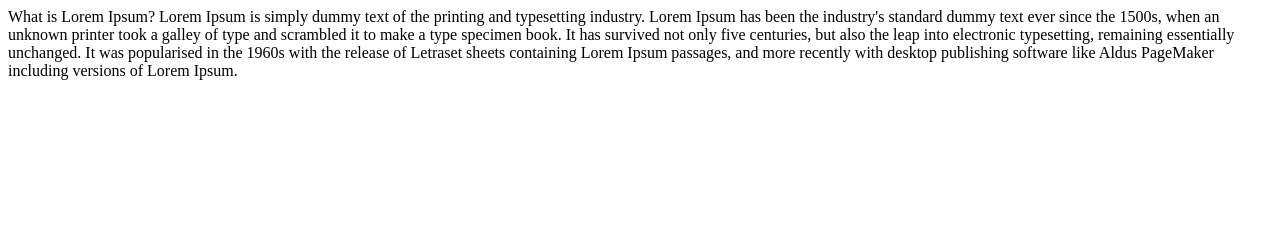
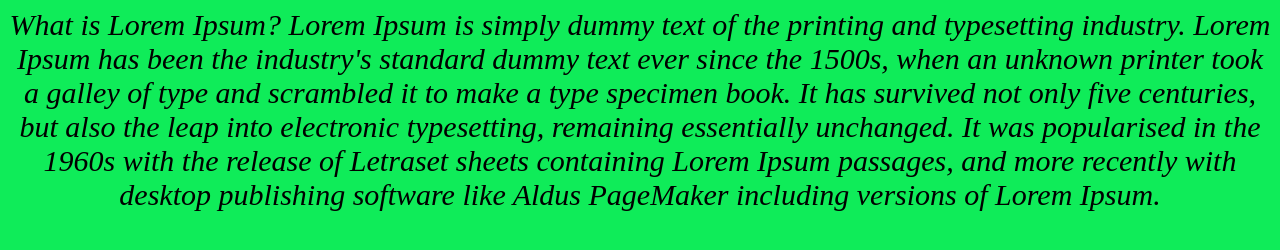
Before and after one commit to Anvar07KG/rsschool-cv, a plain HTML site: page index.html in a window 1280 px wide. Drawn offline with Linux system fonts and the light colour scheme.

```diff
--- a/index.html
+++ b/index.html
@@ -2,9 +2,8 @@
 <html lang="en">
   <head>
     <meta charset="UTF-8" />
-    <meta http-equiv="X-UA-Compatible" content="IE=edge" />
-    <meta name="viewport" content="width=device-width, initial-scale=1.0" />
-    <title>Document</title>
+    <title>CV</title>
+    <link rel="stylesheet" href="style.css" />
   </head>
   <body>
     What is Lorem Ipsum? Lorem Ipsum is simply dummy text of the printing and
--- a/style.css
+++ b/style.css
@@ -0,0 +1,6 @@
+body {
+  background-color: rgb(15, 236, 89);
+  text-align: center;
+  font-size: 30px;
+  font-style: italic;
+}
```
